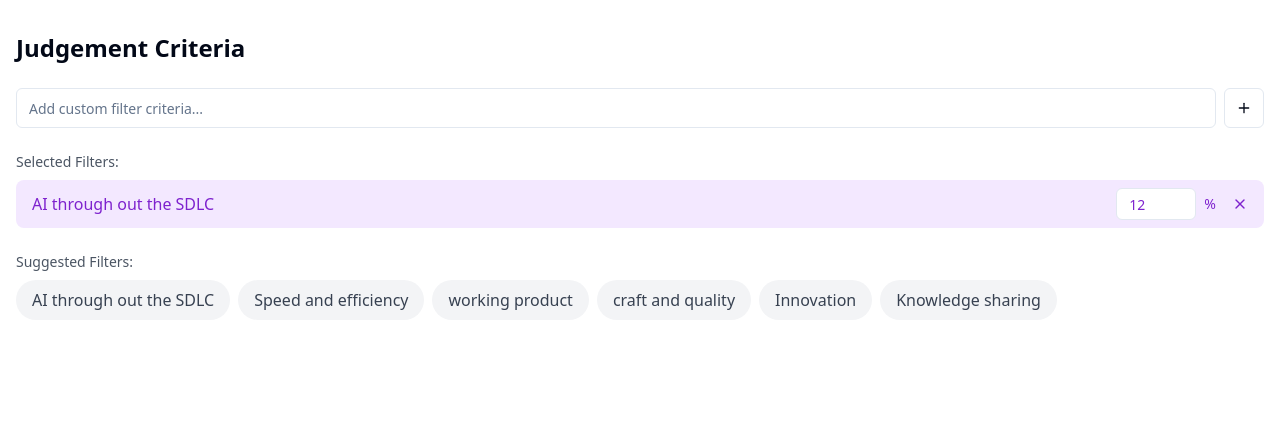
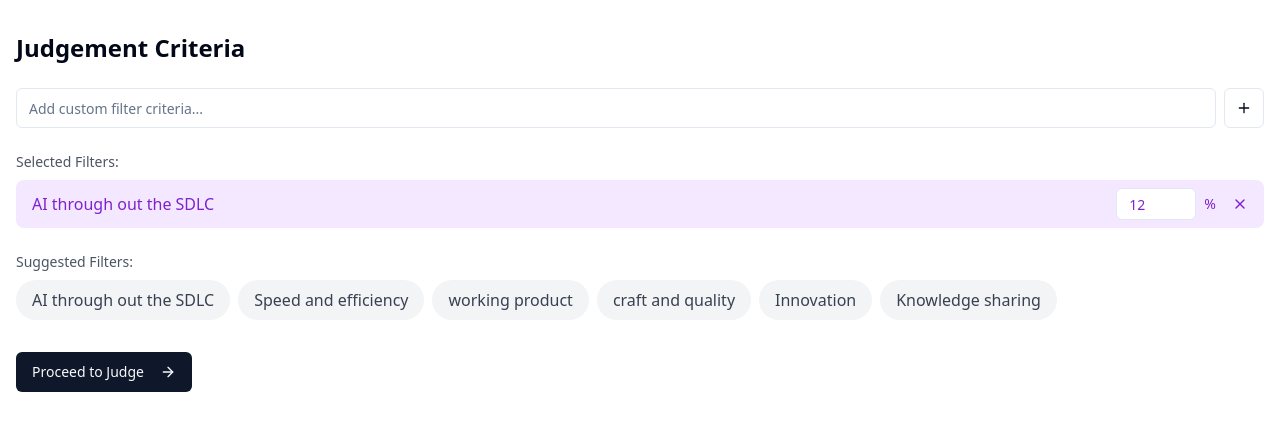
Before and after one commit to nitinrajkumarparuchuri/metpune-fe, a React (Vite) app: page /judgement-criteria in a window 1280 px wide. Both pictures are taken after a click on the button "AI through out the SDLC". Shown: the top 430 px of the page. Built offline with nearby package versions, Linux system fonts and the light colour scheme.

Commit message:
Add proceed button to JudgementCriteria
Adds a "Proceed" button with an arrow to the JudgementCriteria screen.

```diff
--- a/src/pages/JudgementCriteria.tsx
+++ b/src/pages/JudgementCriteria.tsx
@@ -1,8 +1,7 @@
-
 import React, { useState } from 'react';
 import { Input } from '@/components/ui/input';
 import { Button } from '@/components/ui/button';
-import { Plus, X } from 'lucide-react';
+import { Plus, X, ArrowRight } from 'lucide-react';
 
 interface FilterWithWeightage {
   name: string;
@@ -123,6 +122,16 @@ const JudgementCriteria = () => {
           ))}
         </div>
       </div>
+
+      {/* Proceed button */}
+      {filters.length > 0 && (
+        <div className="mt-8">
+          <Button className="w-full sm:w-auto">
+            Proceed to Judge
+            <ArrowRight className="ml-2" />
+          </Button>
+        </div>
+      )}
     </div>
   );
 };
```
